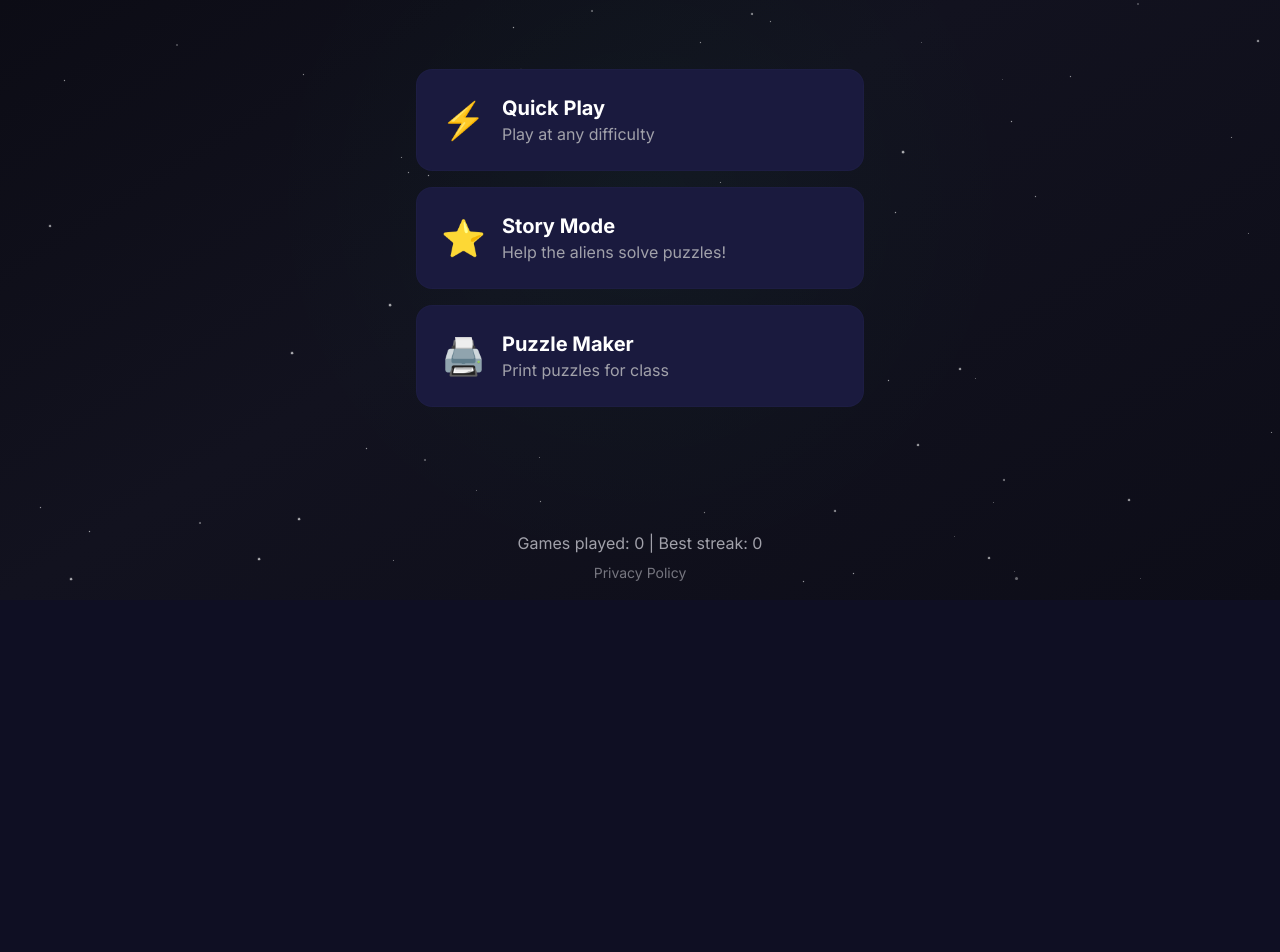
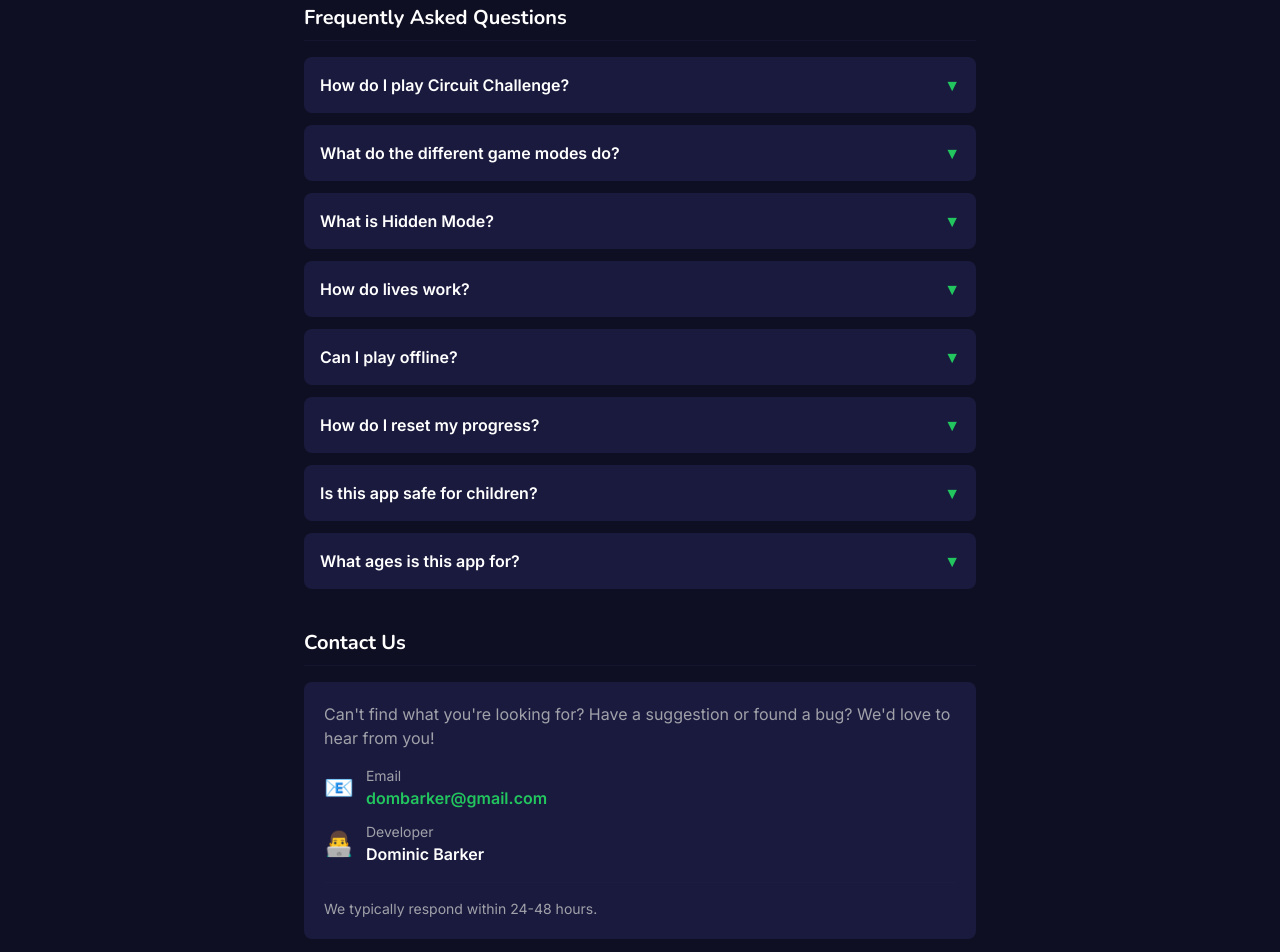
Before and after one commit to DJBarker87/max-puzzles, a React (Vite) app: page /support in a window 1280 px wide. Before the commit this address led to /play/circuit-challenge. Shown: the part 200-1152 px from the top of the page. Before the commit the page ends 800 px from the top, so only its background shows below. Built offline with nearby package versions, Linux system fonts and the light colour scheme; no server answers.

Commit message:
Add support page with FAQ and contact info
- Create SupportScreen with collapsible FAQ section
- Add troubleshooting tips and quick links
- Add /support route to router
- Update footer with Support link alongside Privacy Policy

```diff
--- a/src/app/routes.tsx
+++ b/src/app/routes.tsx
@@ -19,6 +19,7 @@ const EditChildScreen = lazy(() => import('@/hub/screens/EditChildScreen'))
 const ResetPinScreen = lazy(() => import('@/hub/screens/ResetPinScreen'))
 const ParentSettingsScreen = lazy(() => import('@/hub/screens/ParentSettingsScreen'))
 const PrivacyPolicyScreen = lazy(() => import('@/hub/screens/PrivacyPolicyScreen'))
+const SupportScreen = lazy(() => import('@/hub/screens/SupportScreen'))
 
 // Circuit Challenge screens
 const ModuleMenu = lazy(() => import('@/modules/circuit-challenge/screens/ModuleMenu'))
@@ -127,6 +128,14 @@ const router = createBrowserRouter([
     element: (
       <LazyRoute>
         <PrivacyPolicyScreen />
+      </LazyRoute>
+    ),
+  },
+  {
+    path: '/support',
+    element: (
+      <LazyRoute>
+        <SupportScreen />
       </LazyRoute>
     ),
   },
--- /dev/null
+++ b/src/hub/screens/SupportScreen.tsx
@@ -0,0 +1,219 @@
+import { useState } from 'react'
+import { useNavigate } from 'react-router-dom'
+import Header from '../components/Header'
+
+/**
+ * Support screen with FAQ and contact information
+ */
+export default function SupportScreen() {
+  const navigate = useNavigate()
+
+  return (
+    <div className="min-h-screen flex flex-col bg-background-dark">
+      <Header title="Support" showBack />
+
+      <main className="flex-1 p-4 md:p-8 overflow-y-auto">
+        <div className="max-w-2xl mx-auto">
+          {/* Title */}
+          <h1 className="text-2xl md:text-3xl font-display font-bold text-white mb-2">
+            Help & Support
+          </h1>
+          <p className="text-text-secondary mb-8">
+            Got questions? We're here to help!
+          </p>
+
+          {/* FAQ Section */}
+          <section className="mb-10">
+            <h2 className="text-xl font-display font-bold text-white mb-4 pb-2 border-b border-background-light/30">
+              Frequently Asked Questions
+            </h2>
+
+            <div className="space-y-3">
+              <FAQItem question="How do I play Circuit Challenge?">
+                Tap on hexagons next to your current position to move through the puzzle.
+                Each hexagon shows a maths problem - solve it and find the connector that
+                matches your answer to move forward. Get from START to FINISH to win!
+              </FAQItem>
+
+              <FAQItem question="What do the different game modes do?">
+                <strong className="text-white">Quick Play</strong> lets you jump straight into puzzles at any difficulty level.
+                <br /><br />
+                <strong className="text-white">Story Mode</strong> takes you on an adventure with friendly alien characters,
+                progressing through chapters as you complete levels.
+                <br /><br />
+                <strong className="text-white">Puzzle Maker</strong> lets you print puzzle worksheets to solve on paper -
+                great for classrooms or offline practice!
+              </FAQItem>
+
+              <FAQItem question="What is Hidden Mode?">
+                Hidden Mode is an extra challenge! You won't see if your answers are right
+                or wrong until the end. There are no lives in Hidden Mode - just solve the
+                puzzle and see how you did at the finish.
+              </FAQItem>
+
+              <FAQItem question="How do lives work?">
+                In standard mode, you start with 5 lives (hearts). Each wrong answer costs
+                one life. If you run out of lives, the game ends. Don't worry - you can
+                always try again!
+              </FAQItem>
+
+              <FAQItem question="Can I play offline?">
+                Yes! The app works completely offline. Your progress is saved on your device,
+                so you can play anywhere without an internet connection.
+              </FAQItem>
+
+              <FAQItem question="How do I reset my progress?">
+                You can clear all your saved data in the Settings menu. Look for the
+                "Clear All Data" option. This will reset all your progress and start fresh.
+              </FAQItem>
+
+              <FAQItem question="Is this app safe for children?">
+                Absolutely! We designed this app with children's safety as a top priority.
+                We don't collect any personal information, there are no ads, no in-app
+                purchases, and no external links. See our Privacy Policy for full details.
+              </FAQItem>
+
+              <FAQItem question="What ages is this app for?">
+                Maxi's Mighty Mindgames is designed for children aged 5-11. The difficulty
+                levels range from simple addition for younger children to more complex
+                mixed operations for older players.
+              </FAQItem>
+            </div>
+          </section>
+
+          {/* Contact Section */}
+          <section className="mb-10">
+            <h2 className="text-xl font-display font-bold text-white mb-4 pb-2 border-b border-background-light/30">
+              Contact Us
+            </h2>
+
+            <div className="bg-background-mid rounded-lg p-5">
+              <p className="text-text-secondary mb-4">
+                Can't find what you're looking for? Have a suggestion or found a bug?
+                We'd love to hear from you!
+              </p>
+
+              <div className="space-y-3">
+                <div className="flex items-center gap-3">
+                  <span className="text-2xl">📧</span>
+                  <div>
+                    <p className="text-text-secondary text-sm">Email</p>
+                    <a
+                      href="mailto:dombarker@gmail.com"
+                      className="text-accent-primary hover:underline font-semibold"
+                    >
+                      dombarker@gmail.com
+                    </a>
+                  </div>
+                </div>
+
+                <div className="flex items-center gap-3">
+                  <span className="text-2xl">👨‍💻</span>
+                  <div>
+                    <p className="text-text-secondary text-sm">Developer</p>
+                    <p className="text-white font-semibold">Dominic Barker</p>
+                  </div>
+                </div>
+              </div>
+
+              <p className="text-text-secondary text-sm mt-4 pt-4 border-t border-background-light/20">
+                We typically respond within 24-48 hours.
+              </p>
+            </div>
+          </section>
+
+          {/* Troubleshooting Section */}
+          <section className="mb-10">
+            <h2 className="text-xl font-display font-bold text-white mb-4 pb-2 border-b border-background-light/30">
+              Troubleshooting
+            </h2>
+
+            <div className="space-y-4 text-text-secondary">
+              <div className="bg-background-mid rounded-lg p-4">
+                <h3 className="text-white font-semibold mb-2">App not loading properly?</h3>
+                <p>Try closing and reopening the app. If the problem persists,
+                check for app updates in the App Store.</p>
+              </div>
+
+              <div className="bg-background-mid rounded-lg p-4">
+                <h3 className="text-white font-semibold mb-2">Progress not saving?</h3>
+                <p>Make sure you don't have "Private Browsing" enabled if using the web version.
+                Progress is saved locally on your device.</p>
+              </div>
+
+              <div className="bg-background-mid rounded-lg p-4">
+                <h3 className="text-white font-semibold mb-2">Sound not working?</h3>
+                <p>Check that your device isn't on silent mode and that sound is enabled
+                in the app's Settings menu.</p>
+              </div>
+            </div>
+          </section>
+
+          {/* Quick Links */}
+          <section className="mb-8">
+            <h2 className="text-xl font-display font-bold text-white mb-4 pb-2 border-b border-background-light/30">
+              Quick Links
+            </h2>
+
+            <div className="flex flex-wrap gap-3">
+              <button
+                onClick={() => navigate('/privacy')}
+                className="px-4 py-2 bg-background-mid rounded-lg text-text-secondary hover:text-white transition-colors"
+              >
+                Privacy Policy
+              </button>
+              <button
+                onClick={() => navigate('/settings')}
+                className="px-4 py-2 bg-background-mid rounded-lg text-text-secondary hover:text-white transition-colors"
+              >
+                Settings
+              </button>
+              <button
+                onClick={() => navigate('/play/circuit-challenge')}
+                className="px-4 py-2 bg-background-mid rounded-lg text-text-secondary hover:text-white transition-colors"
+              >
+                Play Now
+              </button>
+            </div>
+          </section>
+
+          {/* Back button */}
+          <div className="mt-8 mb-8 text-center">
+            <button
+              onClick={() => navigate(-1)}
+              className="text-accent-primary hover:underline font-semibold"
+            >
+              ← Back to App
+            </button>
+          </div>
+        </div>
+      </main>
+    </div>
+  )
+}
+
+/**
+ * Collapsible FAQ item component
+ */
+function FAQItem({ question, children }: { question: string; children: React.ReactNode }) {
+  const [isOpen, setIsOpen] = useState(false)
+
+  return (
+    <div className="bg-background-mid rounded-lg overflow-hidden">
+      <button
+        onClick={() => setIsOpen(!isOpen)}
+        className="w-full p-4 text-left flex items-center justify-between gap-4 hover:bg-background-light/10 transition-colors"
+      >
+        <span className="text-white font-semibold">{question}</span>
+        <span className={`text-accent-primary transition-transform ${isOpen ? 'rotate-180' : ''}`}>
+          ▼
+        </span>
+      </button>
+      {isOpen && (
+        <div className="px-4 pb-4 text-text-secondary">
+          {children}
+        </div>
+      )}
+    </div>
+  )
+}
--- a/src/modules/circuit-challenge/screens/ModuleMenu.tsx
+++ b/src/modules/circuit-challenge/screens/ModuleMenu.tsx
@@ -86,12 +86,21 @@ export default function ModuleMenu() {
       {/* Stats summary */}
       <footer className="p-4 text-center text-text-secondary relative z-10">
         <p>Games played: 0 | Best streak: 0</p>
-        <button
-          onClick={() => navigate('/privacy')}
-          className="mt-2 text-sm text-text-secondary/70 hover:text-accent-primary transition-colors"
-        >
-          Privacy Policy
-        </button>
+        <div className="mt-2 flex justify-center gap-4 text-sm text-text-secondary/70">
+          <button
+            onClick={() => navigate('/privacy')}
+            className="hover:text-accent-primary transition-colors"
+          >
+            Privacy Policy
+          </button>
+          <span>|</span>
+          <button
+            onClick={() => navigate('/support')}
+            className="hover:text-accent-primary transition-colors"
+          >
+            Support
+          </button>
+        </div>
       </footer>
     </div>
   )
```
